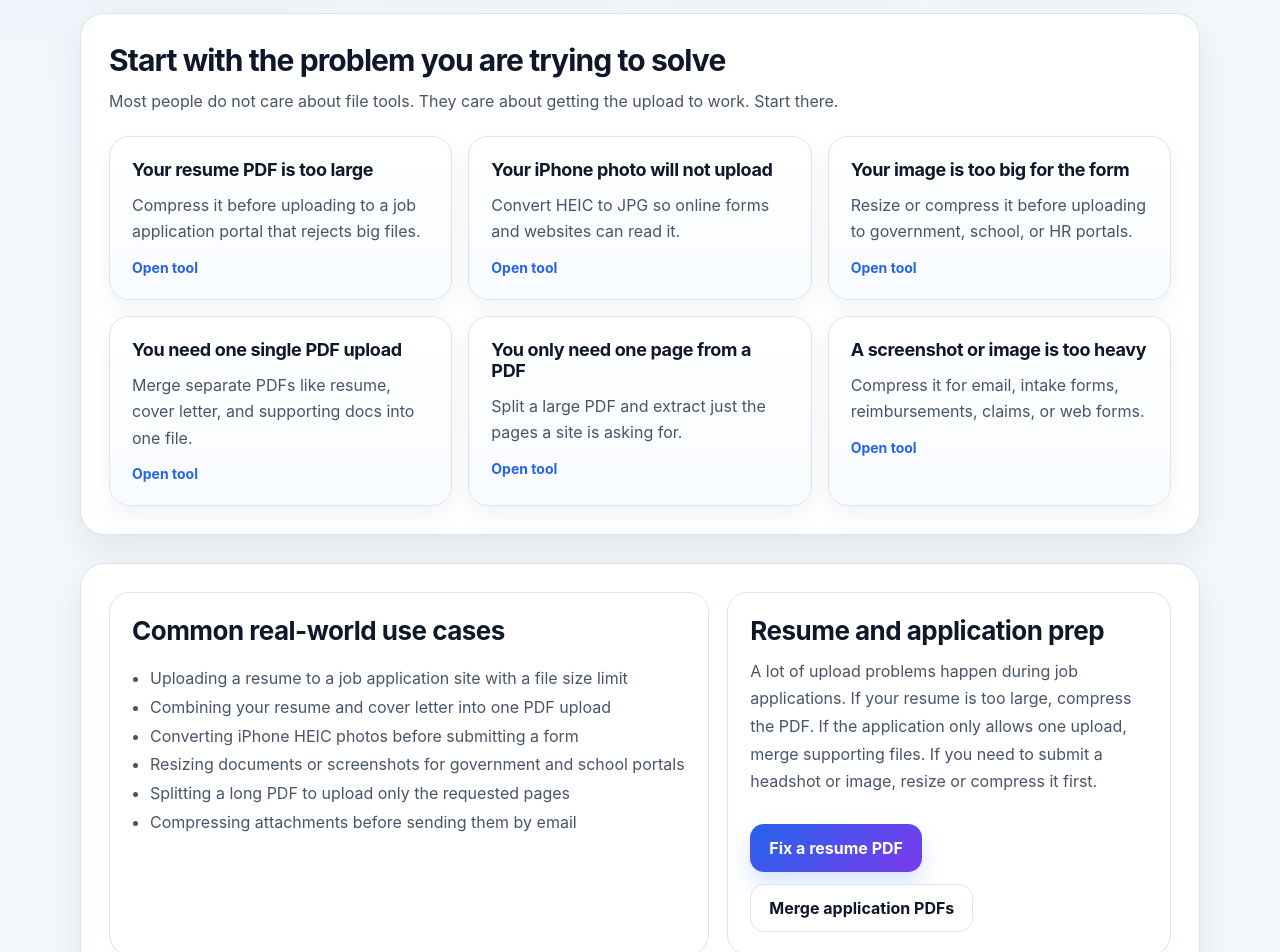
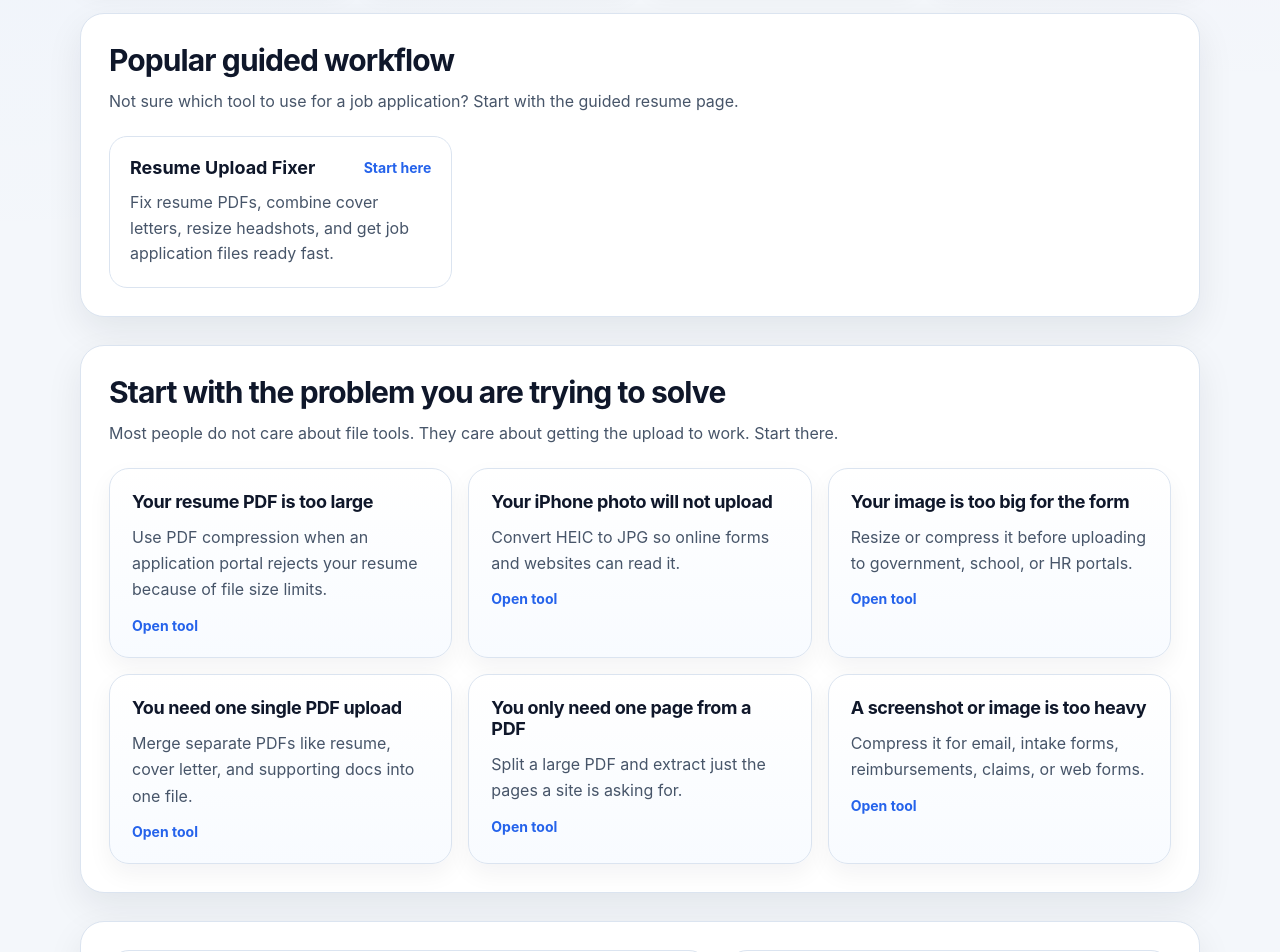
Before and after one commit to skaterdav21/uploadready, a Next.js app: page / in a window 1280 px wide. Shown: the part 820-1772 px from the top of the page. Built offline with nearby package versions, Linux system fonts and the light colour scheme.

Commit message:
Update page.tsx

```diff
--- a/app/page.tsx
+++ b/app/page.tsx
@@ -44,7 +44,7 @@ export default function Home() {
   const problems = [
     {
       title: "Your resume PDF is too large",
-      body: "Compress it before uploading to a job application portal that rejects big files.",
+      body: "Use PDF compression when an application portal rejects your resume because of file size limits.",
       href: "/compress-pdf",
     },
     {
@@ -142,6 +142,27 @@ export default function Home() {
         <div className="trust-card">Upload-friendly</div>
       </section>
 
+      <section className="section">
+        <div className="section-head">
+          <h2>Popular guided workflow</h2>
+          <p>
+            Not sure which tool to use for a job application? Start with the guided resume page.
+          </p>
+        </div>
+
+        <div className="card-grid">
+          <a className="tool-card tool-card-animated" href="/resume-upload-fixer">
+            <div className="tool-card-top">
+              <h3>Resume Upload Fixer</h3>
+              <span>Start here</span>
+            </div>
+            <p>
+              Fix resume PDFs, combine cover letters, resize headshots, and get job application files ready fast.
+            </p>
+          </a>
+        </div>
+      </section>
+
       <section id="problem-first" className="section">
         <div className="section-head">
           <h2>Start with the problem you are trying to solve</h2>
@@ -185,11 +206,11 @@ export default function Home() {
           </p>
 
           <div className="hero-actions hero-actions-left">
-            <a className="btn btn-primary" href="/compress-pdf">
+            <a className="btn btn-primary" href="/resume-upload-fixer">
+              Open resume fixer
+            </a>
+            <a className="btn btn-secondary" href="/compress-pdf">
               Fix a resume PDF
-            </a>
-            <a className="btn btn-secondary" href="/merge-pdf">
-              Merge application PDFs
             </a>
           </div>
         </div>
```
